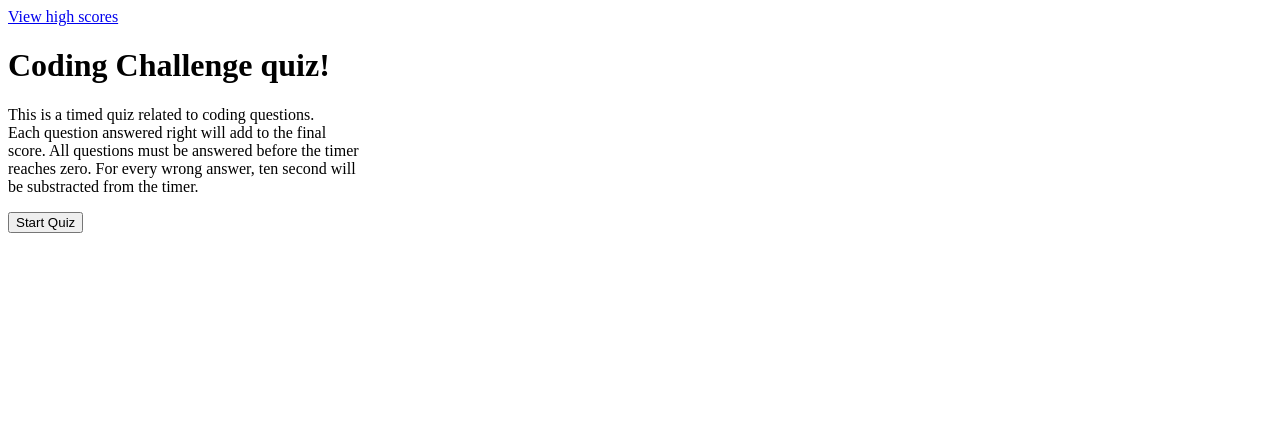
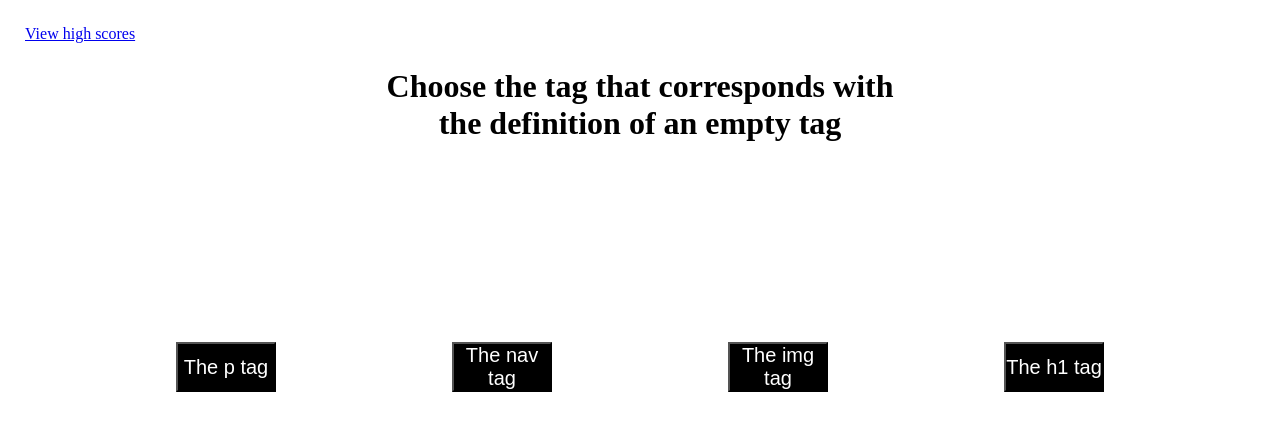
Before and after one commit to Jake66Martin/web-dev-quiz, a plain HTML site: page index.html in a window 1280 px wide. Both pictures are taken after a click on the button "Start Quiz". Drawn offline with Linux system fonts and the light colour scheme.

Commit message:
added first question elements with styling

```diff
--- a/assets/index.css
+++ b/assets/index.css
@@ -16,26 +16,31 @@ nav span a {
     color: red;
 }
 
-.quizIntro {
+.quiz {
     display: flex;
     flex-direction: column;
     text-align: center;
 }
 
-.startBtn {
+.start-button {
     height: 200px;
     display: flex;
     justify-content: center;
     align-items: center;
 }
 
-#start-button {
+#startButton {
     font-size: 20px;
     width: 100px;
     color: white;
     background-color: black;
 }
 
-#start-button:hover {
+#startButton:hover {
     cursor: pointer;
 }
+
+.questionButtons {
+    display: flex;
+    justify-content: space-evenly;
+}
--- a/assets/index.js
+++ b/assets/index.js
@@ -1,9 +1,61 @@
-var start = document.getElementById("#start-button");
+var start = document.querySelector("#startButton");
 
-var seconds = document.getElementById("#seconds-left");
+var startBtn = document.querySelector(".start-button");
+
+var seconds = document.querySelector("#secondsLeft");
+
+var quiz = document.querySelector(".quiz");
+
+var questionBtn = document.querySelector(".questionButtons");
 
 
 
-start.addEventListener("click", function() {
-prompt("hello world");
-})
+function startGame() {
+
+quiz.innerHTML = "<h1>Choose the tag that corresponds with <br> the definition of an empty tag</h1>";
+startBtn.innerHTML = "";
+
+var button = document.createElement("button");
+button.textContent = "The p tag";
+questionBtn.appendChild(button);
+button.setAttribute("style", "background-color: black; color: white; font-size: 20px; width: 100px;")
+
+var button2 = document.createElement("button");
+button2.textContent = "The nav tag";
+questionBtn.appendChild(button2);
+button2.setAttribute("style", "background-color: black; color: white; font-size: 20px; width: 100px;")
+
+var button3 = document.createElement("button");
+button3.textContent = "The img tag";
+questionBtn.appendChild(button3);
+button3.setAttribute("style", "background-color: black; color: white; font-size: 20px; width: 100px;")
+
+var button4 = document.createElement("button");
+button4.textContent = "The h1 tag";
+questionBtn.appendChild(button4);
+button4.setAttribute("style", "background-color: black; color: white; font-size: 20px; width: 100px;")
+
+button = false;
+button2 = false;
+button3 = true;
+button4 = false;
+
+
+
+
+
+
+
+
+
+
+
+
+
+
+
+
+
+}
+
+start.addEventListener("click", startGame)
--- a/index.html
+++ b/index.html
@@ -4,24 +4,27 @@
     <meta charset="UTF-8">
     <meta name="viewport" content="width=device-width, initial-scale=1.0">
     <title>Document</title>
-    <link rel="stylesheet" href="assets/style.css" />
+    <link rel="stylesheet" href="assets/index.css" />
 </head>
 <body>
     <nav>
          <a href="highscores.html">View high scores</a>
-         <p id = "seconds-left"></p>
+         <p id = "secondsLeft"></p>
     </nav>
-    <div class = "quizIntro">
+    <div class = "quiz">
         <h1><strong>Coding Challenge quiz!</strong></h1>
         <p>This is a timed quiz related to coding questions.<br>
         Each question answered right will add to the final<br>
         score. All questions must be answered before the timer<br>
         reaches zero. For every wrong answer, ten second will <br>
-        be substracted from the timer.
+        be subtracted from the timer.
         </p>
     </div>
-    <div class = "startBtn">
-        <button id ="start-button">Start Quiz</button>
+    <div class = "start-button">
+        <button id ="startButton">Start Quiz</button>
     </div>
+    <div class = "questionButtons">
+    </div>
+    <script src="./assets/index.js"></script>
 </body>
 </html>
```
